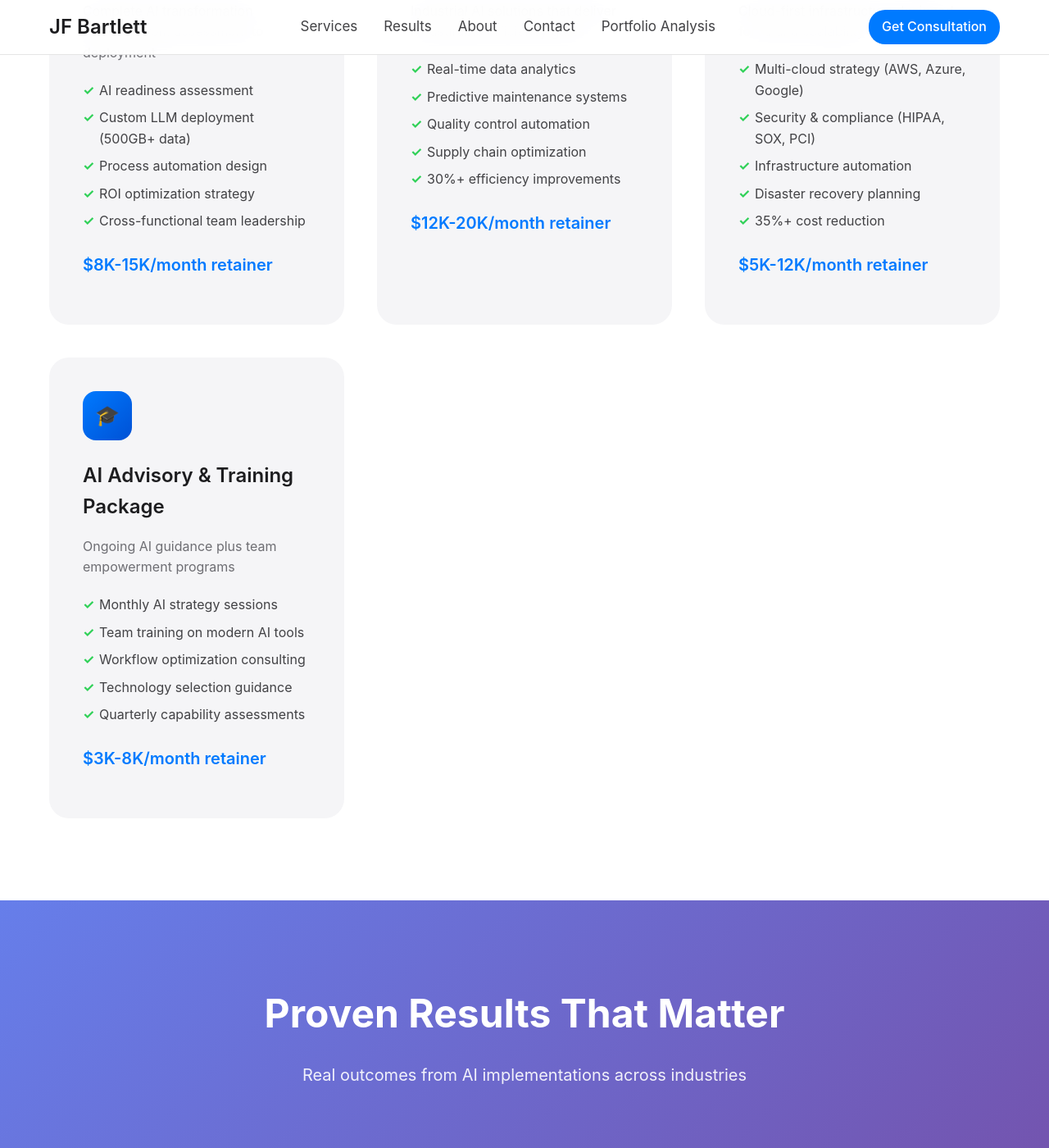
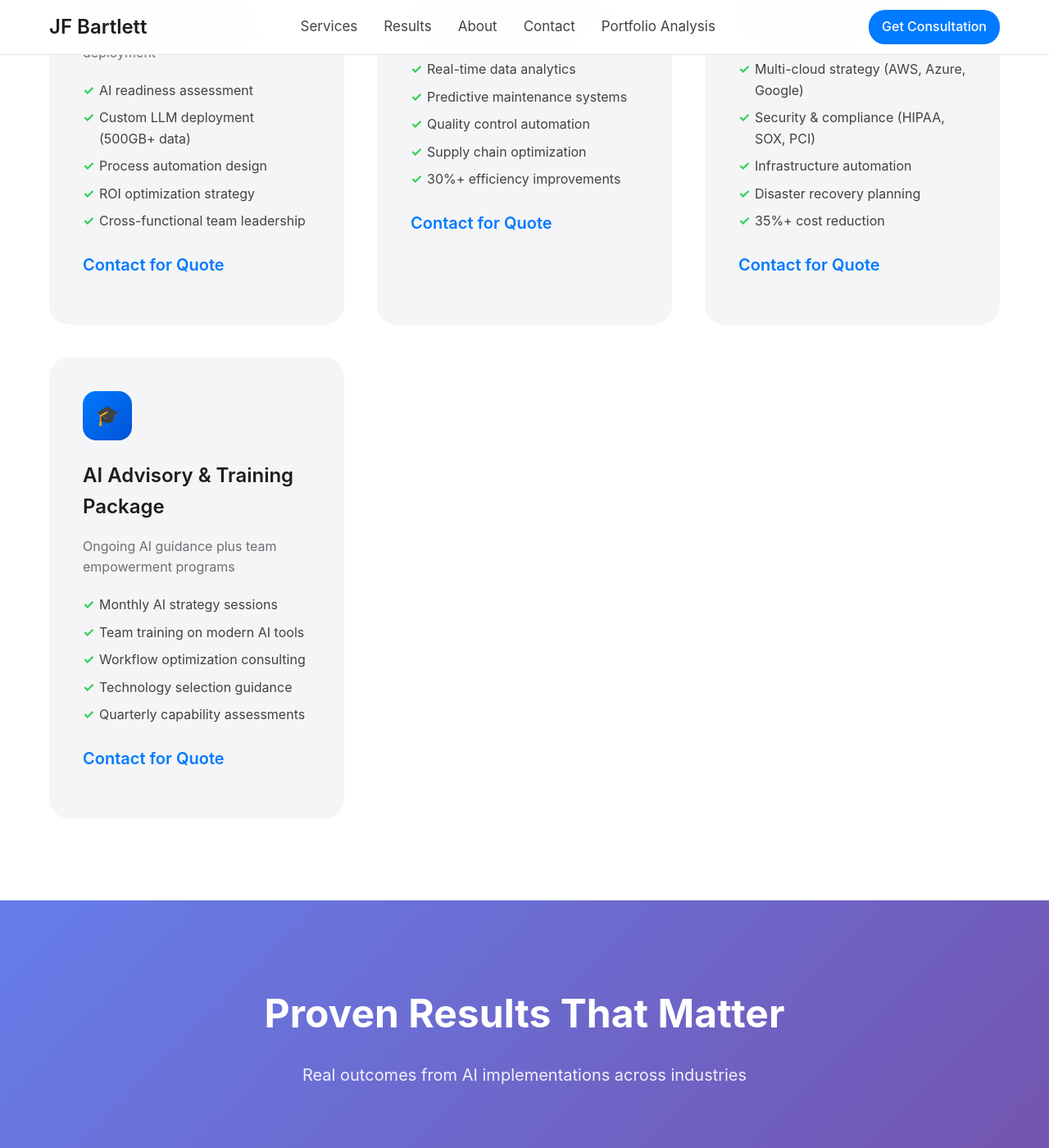
Before and after one commit to JohnBartlett/johnbartlett.github.io, a Jekyll site: the page built from index.html, in a window 1280 px wide and 1400 px high, scrolled down 1227 px. Shown: the whole window at 82% size. Built offline with Jekyll 4.4.1, drawn with Linux system fonts in a browser that asks for light colours.

Commit message:
Replace specific pricing with 'Contact for Quote' for flexible pricing

```diff
--- a/_layouts/home.html
+++ b/_layouts/home.html
@@ -59,7 +59,7 @@ layout: default
                     <li>ROI optimization strategy</li>
                     <li>Cross-functional team leadership</li>
                 </ul>
-                <div class="service-price">$8K-15K/month retainer</div>
+                <div class="service-price">Contact for Quote</div>
             </div>
 
             <div class="service-card">
@@ -73,7 +73,7 @@ layout: default
                     <li>Supply chain optimization</li>
                     <li>30%+ efficiency improvements</li>
                 </ul>
-                <div class="service-price">$12K-20K/month retainer</div>
+                <div class="service-price">Contact for Quote</div>
             </div>
 
             <div class="service-card">
@@ -87,7 +87,7 @@ layout: default
                     <li>Disaster recovery planning</li>
                     <li>35%+ cost reduction</li>
                 </ul>
-                <div class="service-price">$5K-12K/month retainer</div>
+                <div class="service-price">Contact for Quote</div>
             </div>
 
             <div class="service-card">
@@ -101,7 +101,7 @@ layout: default
                     <li>Technology selection guidance</li>
                     <li>Quarterly capability assessments</li>
                 </ul>
-                <div class="service-price">$3K-8K/month retainer</div>
+                <div class="service-price">Contact for Quote</div>
             </div>
         </div>
     </div>
```
